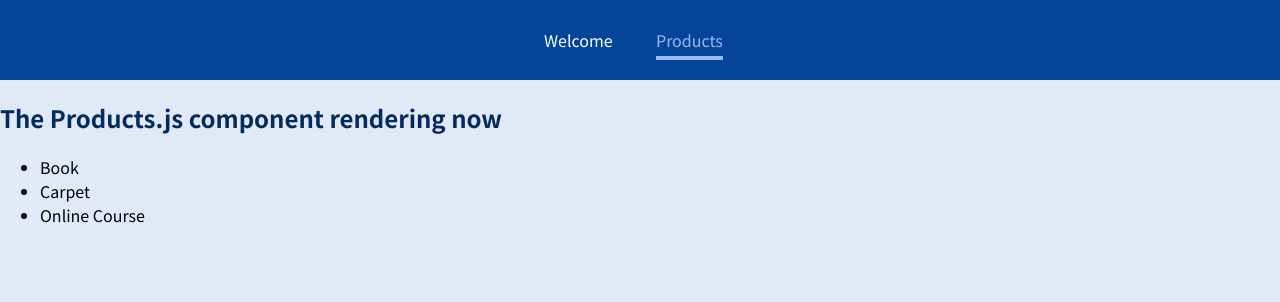
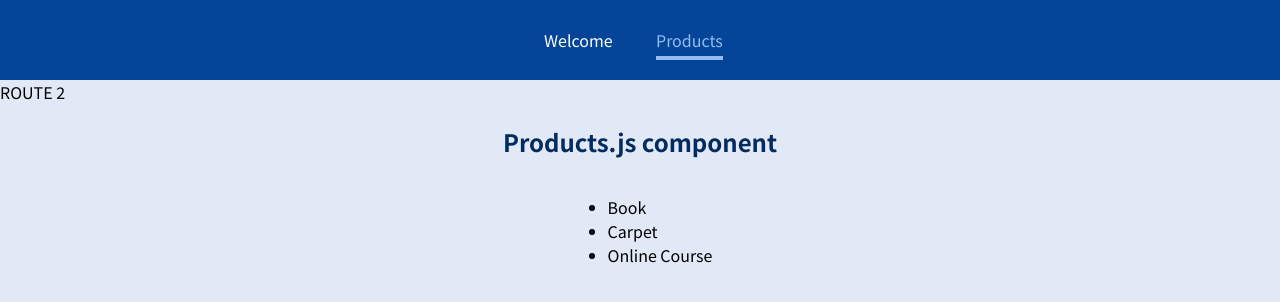
Before and after one commit to Jason2B3/router_learn, a React (Create React App) app: page /products in a window 1280 px wide. Shown: the top 302 px of the page. Built offline with nearby package versions, Linux system fonts and the light colour scheme; the HTML template or start-up script is replaced by a standard one.

Commit message:
commit 272: experiment around with switch/exact

```diff
--- a/src/App.js
+++ b/src/App.js
@@ -1,4 +1,4 @@
-import { Route } from "react-router-dom";
+import { Route, Switch } from "react-router-dom";
 import Welcome from "./pages/Welcome";
 import Products from "./pages/Products";
 import MainHeader from "./components/MainHeader";
@@ -7,15 +7,21 @@ function App() {
   return (
     <>
       <MainHeader />
-      <Route path="/welcome">
-        <Welcome /> {/* Renders this if the path ends in /welcome*/}
-      </Route>
-      <Route path="/products">
-        <Products /> {/* Renders this if the path ends in /products*/}
-      </Route>
-      <Route path="/product-detail/:productID">
-        <ProductDetail />
-      </Route>
+
+      <Switch>
+        <Route path="/welcome">     ROUTE 1
+          <Welcome />
+        </Route>
+        <Route path="/products">    ROUTE 2
+          <Products />
+        </Route>
+        <Route path="/products/:productID" exact>     ROUTE 3
+          <ProductDetail />
+        </Route>
+      </Switch>
+
+
+
     </>
   );
 }
--- a/src/components/MainHeader.js
+++ b/src/components/MainHeader.js
@@ -5,6 +5,7 @@ import classes from "./MainHeader.module.css";
 export default function MainHeader() {
   return (
     <header className={classes.header}>
+
       <ul>
         <li>
           <NavLink to="/welcome" activeClassName={classes.clicked}>Welcome</NavLink>
--- a/src/pages/ProductDetail.js
+++ b/src/pages/ProductDetail.js
@@ -1,12 +1,13 @@
 import React from "react";
 import { useParams } from "react-router";
+
 export default function ProductDetail() {
   const params = useParams(); // an object's returned
   console.log(params);
   console.log(params.productID);
   return (
     <section>
-      <h1>Product Detail component rendering now</h1>
+      <h1>Product Detail component</h1>
     </section>
   );
 }
--- a/src/pages/Products.js
+++ b/src/pages/Products.js
@@ -1,9 +1,9 @@
 import React from "react";
-
+import styles from "./Products.module.css";
 export default function Welcome() {
   return (
-    <section>
-      <h1>The Products.js component rendering now</h1>
+    <section className={styles.cubano}>
+      <h1>Products.js component</h1>
       <ul>
         <li>Book</li>
         <li>Carpet</li>
--- /dev/null
+++ b/src/pages/Products.module.css
@@ -0,0 +1,9 @@
+.cubano {
+  display: flex;
+  flex-direction: column;
+  justify-content: center;
+  align-items: center;
+}
+.cubano ul {
+  display: block;
+}
--- a/src/pages/Welcome.js
+++ b/src/pages/Welcome.js
@@ -1,5 +1,5 @@
 import React from "react";
 
 export default function Welcome() {
-  return <h1>The Welcome Page</h1>;
+  return <h1>Welcome Component</h1>;
 }
```
Also changed, not shown: 1 other file (tests, documents, lock files or other folders).
